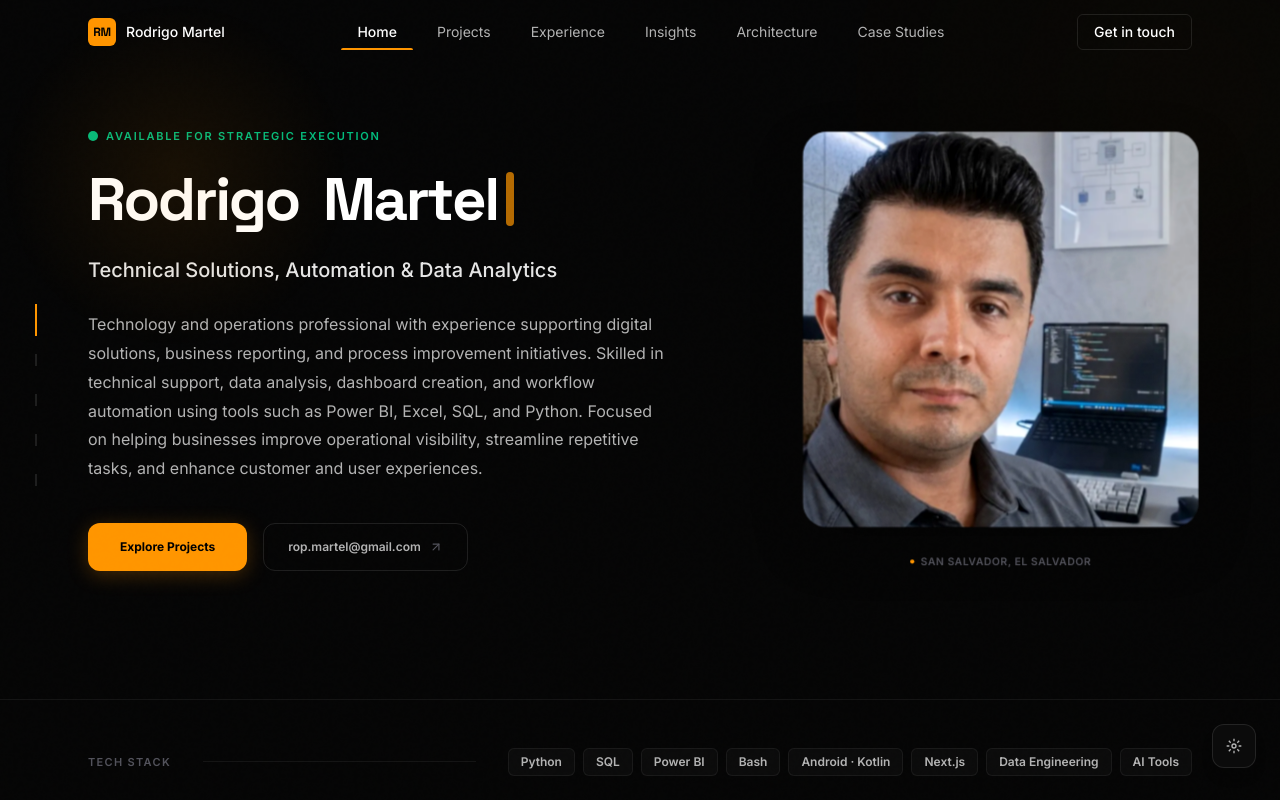
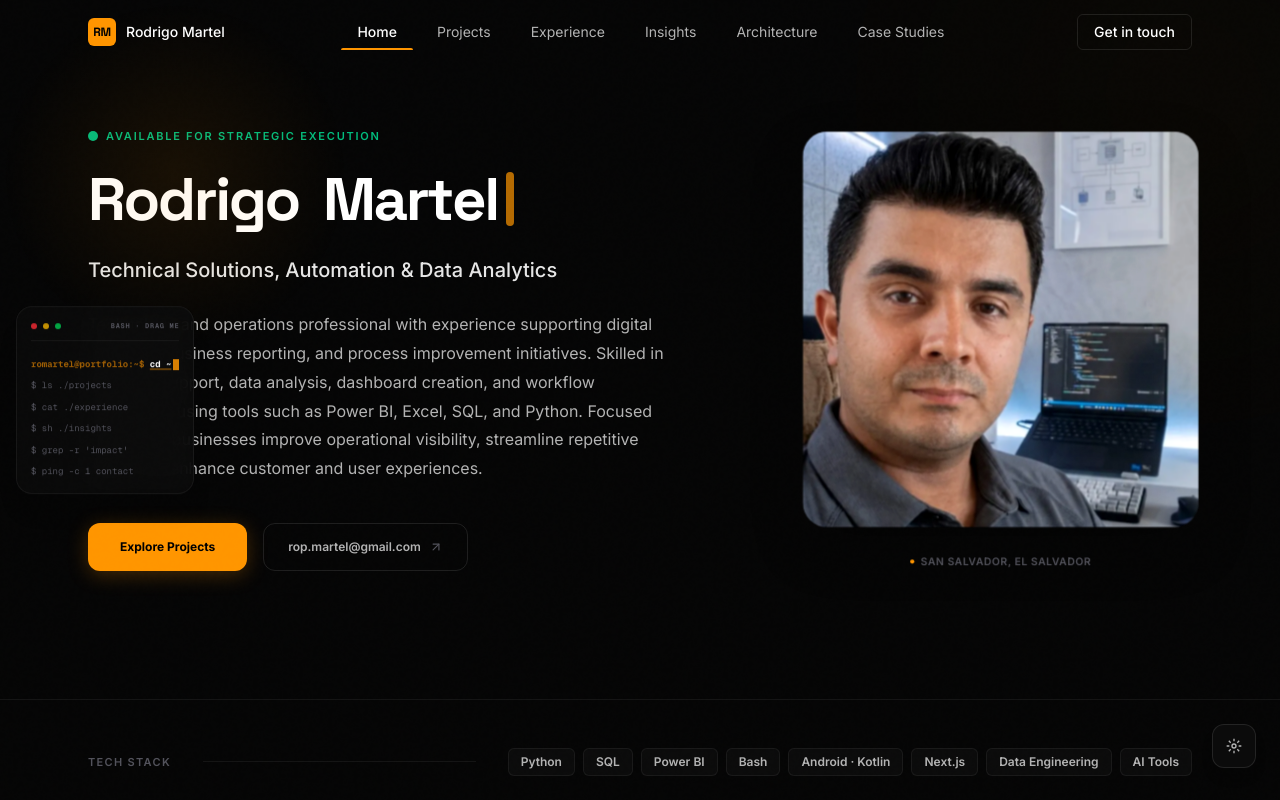
Before and after one commit to netssv/portfolio-romartel, a Next.js app: page / in a window 1280 px wide. Shown: the top 800 px of the page. Built offline with nearby package versions, Linux system fonts and the light colour scheme.

Commit message:
feat: replace static scroll indicator with a draggable terminal-style navigation component for desktop and updated mobile dots

```diff
--- a/src/components/layout/ScrollIndicator.tsx
+++ b/src/components/layout/ScrollIndicator.tsx
@@ -1,50 +1,147 @@
 "use client";
 
-import React, { useState, useEffect } from "react";
-import { motion } from "framer-motion";
+import React, { useState, useEffect, useRef } from "react";
+import { motion, useDragControls } from "framer-motion";
 
 interface Section {
   id: string;
   label: string;
+  cmd: string;
 }
 
 const sections: Section[] = [
-  { id: "top", label: "Home" },
-  { id: "projects", label: "Projects" },
-  { id: "experience", label: "Experience" },
-  { id: "skills", label: "Insights" },
-  { id: "contact", label: "Contact" },
+  { id: "top", label: "Home", cmd: "cd ~" },
+  { id: "projects", label: "Projects", cmd: "ls ./projects" },
+  { id: "experience", label: "Experience", cmd: "cat ./experience" },
+  { id: "skills", label: "Insights", cmd: "sh ./insights" },
+  { id: "case-studies", label: "Case Studies", cmd: "grep -r 'impact'" },
+  { id: "contact", label: "Contact", cmd: "ping -c 1 contact" },
 ];
 
 export const ScrollIndicator: React.FC = () => {
   const [activeSection, setActiveSection] = useState<string>("top");
+  const [isDragging, setIsDragging] = useState(false);
+  const dragControls = useDragControls();
+  const constraintsRef = useRef<HTMLDivElement>(null);
+
+  useEffect(() => {
+    const el = constraintsRef.current;
+    if (!el) return;
+    // Set the constraints div to fill the full viewport
+    el.style.position = "fixed";
+    el.style.inset = "0";
+    el.style.pointerEvents = "none";
+    el.style.zIndex = "0";
+    document.body.appendChild(el);
+    return () => {
+      if (el.parentNode) el.parentNode.removeChild(el);
+    };
+  }, []);
 
   useEffect(() => {
     const observerOptions = {
       root: null,
-      rootMargin: "-40% 0px -50% 0px",
+      rootMargin: "-30% 0px -40% 0px",
       threshold: 0,
     };
 
     const observer = new IntersectionObserver((entries) => {
       entries.forEach((entry) => {
         if (entry.isIntersecting) {
-          const id = entry.target.id || "top";
+          const id = (entry.target as HTMLElement).dataset.scrollSection ?? "top";
           setActiveSection(id);
         }
       });
     }, observerOptions);
 
     sections.forEach((section) => {
-      const element = section.id === "top" ? document.body : document.getElementById(section.id);
-      if (element) observer.observe(element);
+      const element =
+        section.id === "top"
+          ? document.body
+          : document.getElementById(section.id);
+      if (element) {
+        (element as HTMLElement).dataset.scrollSection = section.id;
+        observer.observe(element);
+      }
     });
 
     return () => observer.disconnect();
   }, []);
 
   return (
-    <div className="fixed left-2 sm:left-6 top-1/2 -translate-y-1/2 z-40 flex flex-col items-center gap-4">
+    <>
+      {/* 🖥️ Draggable Desktop Terminal (lg and up) */}
+      <div ref={constraintsRef} className="hidden lg:block" />
+      <motion.div
+        drag
+        dragControls={dragControls}
+        dragMomentum={false}
+        dragElastic={0.08}
+        dragConstraints={constraintsRef}
+        onDragStart={() => setIsDragging(true)}
+        onDragEnd={() => setIsDragging(false)}
+        initial={{ x: 0, y: 0 }}
+        className={`fixed left-4 top-1/2 -translate-y-1/2 z-40 hidden lg:flex flex-col gap-2.5 font-mono text-[9px]
+          bg-bg-surface/90 border border-border-subtle p-3.5 rounded-2xl shadow-xl backdrop-blur-md
+          max-w-[200px] select-none
+          ${isDragging ? "shadow-2xl shadow-accent/10 border-accent/30 scale-[1.02]" : ""}
+          transition-shadow transition-border-color duration-200`}
+        style={{ cursor: isDragging ? "grabbing" : "grab" }}
+      >
+        {/* Terminal Header — drag handle */}
+        <div
+          className="flex items-center justify-between border-b border-border-subtle pb-2 mb-1.5 cursor-grab active:cursor-grabbing"
+          onPointerDown={(e) => dragControls.start(e)}
+        >
+          <div className="flex items-center gap-1.5">
+            <span className="w-1.5 h-1.5 rounded-full bg-red-500/80" />
+            <span className="w-1.5 h-1.5 rounded-full bg-yellow-500/80" />
+            <span className="w-1.5 h-1.5 rounded-full bg-green-500/80" />
+          </div>
+          <span className="text-[7px] text-text-muted uppercase tracking-widest font-bold">
+            bash · drag me
+          </span>
+        </div>
+
+        {/* Bash Prompts */}
+        <div className="flex flex-col gap-2">
+          {sections.map((section) => {
+            const isActive = activeSection === section.id;
+            return (
+              <a
+                key={section.id}
+                href={`#${section.id}`}
+                className="group flex flex-col transition-all duration-200"
+                onClick={(e) => {
+                  // Prevent nav if user just dragged
+                  if (isDragging) e.preventDefault();
+                }}
+              >
+                {isActive ? (
+                  <span className="text-accent font-bold leading-relaxed">
+                    <span className="opacity-60">romartel@portfolio:~$</span>{" "}
+                    <span className="text-text-primary underline decoration-accent/35 decoration-2">
+                      {section.cmd}
+                    </span>
+                    <motion.span
+                      animate={{ opacity: [1, 0, 1] }}
+                      transition={{ duration: 1, repeat: Infinity, ease: "linear" }}
+                      className="inline-block w-1.5 h-[11px] bg-accent ml-0.5 align-middle"
+                    />
+                  </span>
+                ) : (
+                  <span className="text-text-muted group-hover:text-text-primary transition-colors duration-150">
+                    $ {section.cmd}
+                  </span>
+                )}
+              </a>
+            );
+          })}
+        </div>
+      </motion.div>
+
+      {/* 📱 Mobile Dots Indicator (under lg) */}
+      <div className="fixed left-2 sm:left-4 top-1/2 -translate-y-1/2 z-40 flex lg:hidden flex-col items-center gap-1">
         {sections.map((section) => {
           const isActive = activeSection === section.id;
           return (
@@ -52,17 +149,14 @@ export const ScrollIndicator: React.FC = () => {
               key={section.id}
               href={`#${section.id}`}
               aria-label={`Scroll to ${section.label}`}
-            className="group relative flex items-center justify-center w-6 h-6"
+              className="group flex items-center justify-center w-9 h-9 relative"
             >
-            {/* Tooltip for desktop */}
-            <span className="absolute left-8 px-2 py-1 bg-bg-surface text-text-primary text-xs rounded opacity-0 group-hover:opacity-100 pointer-events-none transition-opacity duration-200 hidden sm:block whitespace-nowrap border border-border-subtle">
-              {section.label}
-            </span>
-
-            {/* Line / Dot */}
+              <div className="absolute inset-0 rounded-full bg-accent/5 opacity-0 group-hover:opacity-100 transition-opacity duration-200 pointer-events-none" />
               <motion.div
-              className={`w-[2px] transition-all duration-300 ${
-                isActive ? "bg-accent h-8" : "bg-border-base h-3 group-hover:bg-text-secondary group-hover:h-5"
+                className={`w-[2.5px] rounded-full transition-all duration-300 ${
+                  isActive
+                    ? "bg-accent h-6 shadow-[0_0_8px_var(--accent)]"
+                    : "bg-border-base h-2 group-hover:bg-text-secondary group-hover:h-4"
                 }`}
                 layout
               />
@@ -70,5 +164,6 @@ export const ScrollIndicator: React.FC = () => {
           );
         })}
       </div>
+    </>
   );
 };
```
Lines whose indentation alone changed are shown as unchanged.
